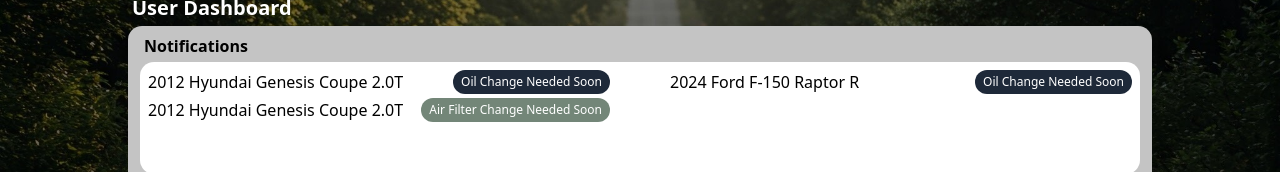
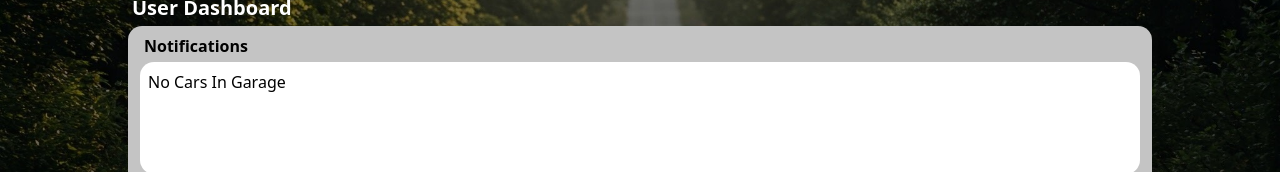
Before and after one commit to SDSU-CompE-561-Spring-2025/autocare-mechanic-finder, a Next.js app in the folder frontend/: page /dashboard in a window 1280 px wide. Shown: the part 224-396 px from the top of the page. Built offline with nearby package versions, Linux system fonts and the light colour scheme; no server answers.

Commit message:
Progression on Car Info page, still working on error message output for carInfo and dashboard garage & notifications

```diff
--- a/frontend/src/app/carprofile/page.tsx
+++ b/frontend/src/app/carprofile/page.tsx
@@ -2,24 +2,14 @@
 import React, {useState} from 'react';
 import Link from "next/link";
 import { Button } from "@/components/ui/button"
-import CarInfo from '@/components/carInfo';
-import MenuButton from '../../components/ui/MenuButton';
-import Sidebar from '../../components/ui/SideBar';
-import NavBar from '@/components/NavBar';
+import CarInfo from '@/components/CarInfo';
 
 
 export default function CarProfile() {
-    const [menuOpen, setMenuOpen] = useState(false);
+
     return(
-
         <div>
-
-             {/* Sidebar passes close-only function */}
-                  <Sidebar menuOpen={menuOpen} toggleMenu={() => setMenuOpen(false)} />
-
-             {/* Top-left toggle button */}
-                  <MenuButton menuOpen={menuOpen} toggleMenu={() => setMenuOpen(!menuOpen)} />
-            <div className="flex flex-col justify-center items-center h-screen w-screen bg-[url('/images/RoadSurface.jpg')] bg-cover bg-repeat bg-size-[30%] min-h-fit overflow-auto min-w-105">
+            <div className="flex flex-col justify-center items-center h-screen w-screen min-h-fit overflow-auto min-w-105">
                 <div className="box-border w-[80%]"><b className="ml-1 text-white text-xl">Car Name</b></div>
                 <div className="flex flex-col px-2 py-1 bg-[#C4C4C4] text-black rounded-xl w-[80%] h-[70%] min-h-35">
                     <div className="px-1 pb-2  flex justify-between items-center"><b className="text-lg"></b></div>
@@ -30,7 +20,7 @@
                 <footer className= "flex-col m-2 justify-end px-5 bg-[#C4C4C4] text-black rounded-xl w-[37%] h-[15%] min-h-12 flex justify-between items-center">
                 <p className = "flex justify-between m-2 margin bottom bg-white rounded-xl p-4 py-5 mb-2 flex-1 overflow-auto">
                     <Button variant="outline" className="mr-20 mb-auto"><Link href="/car-parts">Find Auto Parts</Link></Button>
-                <Button variant="outline" className="ml-50"><Link href="/AutoshopFinderPage">Car Search</Link></Button></p>
+                    <Button variant="outline" className="ml-50"><Link href="/AutoshopFinderPage">Car Search</Link></Button></p>
                 </footer>
         </div>
         </div>
--- a/frontend/src/components/NavigationSidebar.tsx
+++ b/frontend/src/components/NavigationSidebar.tsx
@@ -19,7 +19,7 @@
 
     return(
         <div>
-            {/* Sidebar + Menu button */};
+            {/* Sidebar + Menu button */}
             <Sidebar menuOpen={menuOpen} toggleMenu={() => setMenuOpen(!menuOpen)} />
             <MenuButton menuOpen={menuOpen} toggleMenu={() => setMenuOpen(!menuOpen)} />
         </div>
--- a/frontend/src/components/UserGarage.tsx
+++ b/frontend/src/components/UserGarage.tsx
@@ -30,11 +30,12 @@
 	const [cars, setCars] = useState<Garage[]>([]);
 	const [loading, setLoading] = useState(true);
 	const [error, setError] = useState(null);
-
-
+	const [token, hasToken] = useState(false);
 
 	useEffect(() => {
 		const fetchData = async () => {
+		  const token = localStorage.getItem('accesstoken');	// Get the token from local storage, nonexistent if not logged in
+        if(token){
 			setLoading(true);
 			try {
 				const token = localStorage.getItem('accesstoken');	// Get the token from local storage, must match the variable name given in login
@@ -53,11 +54,11 @@
 				setLoading(false);
 			}
 			};
-
+		}
 		fetchData();
 	  }, [`${API_HOST_URL}/cars/mygarage`]);
 
-	console.log(cars.length)
+	//console.log(cars.length)
 	if(cars.length > 0){
 	return(
 		<div className='grid grid-cols-2 md:grid-cols-3 lg:grid-cols-4 xl:grid-cols-5 2xl:grid-cols-6 gap-2'>
@@ -70,7 +71,7 @@
 				<CardContent>
 					<p>{car.mileage} mi</p>
 					<Button asChild className="mt-2 bg-[#C4C4C4] border-1 border-zinc-200 cursor-pointer text-sm text-black hover:bg-[#7ba686] flex justify-center">
-						<Link href={`/carprofile?car_id=${car.car_id}`}>More</Link>
+						<Link href={`/carprofile?carid=${car.car_id}`}>More</Link>
 					</Button>
 				</CardContent>
 			</Card>
--- a/frontend/src/components/UserNotifications.tsx
+++ b/frontend/src/components/UserNotifications.tsx
@@ -20,208 +20,46 @@
 
 export default function UserNotifications() {
 	const [cars, setCars] = useState<Garage[]>([]);
-    /*const getGarage = useQuery<Car[]>({
-		queryKey: ['garage'],
-		queryFn: async () => {
+    const [loading, setLoading] = useState(true);
+    const [error, setError] = useState(null);
+    const [token, hasToken] = useState(false);
+
+    useEffect(() => {
+      const fetchData = async () => {
+        const token = localStorage.getItem('accesstoken');	// Get the token from local storage, nonexistent if not logged in
+        if(token){
+          setLoading(true);
+          try {
           const token = localStorage.getItem('accesstoken');	// Get the token from local storage, must match the variable name given in login
-			const response = await fetch(`${API_HOST_URL}/cars/garage`, {
+          const response = await fetch(`${API_HOST_URL}/cars/mygarage`, {
             method: 'GET',
             headers: { 'Authorization': `Bearer ${token}` , 'Content-Type': 'application/json' },
           });
-			if (response.status === 200) {
+          if (!response.ok) {
+            throw new Error(`HTTP error! status: ${response.status}`);
+          }
           const data = await response.json();
           setCars(data);
-				console.log(data);
-				return data;
-			} else {
-				throw new Error('Failed to fetch garage items');
+          setLoading(false);
+          } catch (err) {
+          setError(err);
+          setLoading(false);
           }
-		},
-	});*/
-
-    const data = [{
-              "year": 2012,
-              "BrandName": "Hyundai",
-              "model": "Genesis Coupe",
-              "trim": "2.0T",
-              "car_id": 1,
-              "cars": 1,
-              "mileage": 100000,
-              "LastOilChange": "96000",
-              "AirFilter": "80000",
-              "created_at": "2025-05-06T23:49:42.973643"
-            },
-            {
-              "year": 2012,
-              "BrandName": "Hyundai",
-              "model": "Genesis Coupe",
-              "trim": "2.0T",
-              "car_id": 2,
-              "cars": 1,
-              "mileage": 100000,
-              "LastOilChange": "99000",
-              "AirFilter": "99000",
-              "created_at": "2025-05-06T23:49:45.648363"
-            },
-            {
-              "year": 2024,
-              "BrandName": "Rivian",
-              "model": "R1S",
-              "trim": null,
-              "car_id": 3,
-              "cars": 1,
-              "mileage": 20000,
-              "LastOilChange": null,
-              "AirFilter": null,
-              "created_at": "2025-05-06T23:50:17.065969"
-            },
-            {
-              "year": 2024,
-              "BrandName": "Ford",
-              "model": "F-150",
-              "trim": "Raptor R",
-              "car_id": 4,
-              "cars": 1,
-              "mileage": 30000,
-              "LastOilChange": "25000",
-              "AirFilter": "25000",
-              "created_at": "2025-05-06T23:51:08.379397"
-            },
-            {
-                "year": 2018,
-                "BrandName": "Toyota",
-                "model": "Camry",
-                "trim": "LE",
-                "car_id": 11,
-                "cars": 1,
-                "mileage": 65000,
-                "LastOilChange": "62000",
-                "AirFilter": "58000",
-                "created_at": "2025-05-06T23:49:42.973643"
-              },
-              {
-                "year": 2020,
-                "BrandName": "Honda",
-                "model": "Civic",
-                "trim": "EX",
-                "car_id": 12,
-                "cars": 1,
-                "mileage": 42000,
-                "LastOilChange": "40000",
-                "AirFilter": "35000",
-                "created_at": "2025-05-06T23:49:42.973643"
-              },
-              {
-                "year": 2015,
-                "BrandName": "Ford",
-                "model": "F-150",
-                "trim": "XLT",
-                "car_id": 13,
-                "cars": 1,
-                "mileage": 115000,
-                "LastOilChange": "112000",
-                "AirFilter": "105000",
-                "created_at": "2025-05-06T23:49:42.973643"
-              },
-              {
-                "year": 2022,
-                "BrandName": "Tesla",
-                "model": "Model 3",
-                "trim": "Long Range",
-                "car_id": 14,
-                "cars": 1,
-                "mileage": 28000,
-                "LastOilChange": "N/A",
-                "AirFilter": "25000",
-                "created_at": "2025-05-06T23:49:42.973643"
-              },
-              {
-                "year": 2019,
-                "BrandName": "Nissan",
-                "model": "Altima",
-                "trim": "SR",
-                "car_id": 5,
-                "cars": 1,
-                "mileage": 78000,
-                "LastOilChange": "75000",
-                "AirFilter": "70000",
-                "created_at": "2025-05-06T23:49:42.973643"
-              },
-              {
-                "year": 2017,
-                "BrandName": "Chevrolet",
-                "model": "Malibu",
-                "trim": "LT",
-                "car_id": 6,
-                "cars": 1,
-                "mileage": 92000,
-                "LastOilChange": "89000",
-                "AirFilter": "85000",
-                "created_at": "2025-05-06T23:49:42.973643"
-              },
-              {
-                "year": 2021,
-                "BrandName": "Subaru",
-                "model": "Outback",
-                "trim": "Premium",
-                "car_id": 7,
-                "cars": 1,
-                "mileage": 35000,
-                "LastOilChange": "32000",
-                "AirFilter": "28000",
-                "created_at": "2025-05-06T23:49:42.973643"
-              },
-              {
-                "year": 2016,
-                "BrandName": "BMW",
-                "model": "3 Series",
-                "trim": "328i",
-                "car_id": 8,
-                "cars": 1,
-                "mileage": 88000,
-                "LastOilChange": "85000",
-                "AirFilter": "80000",
-                "created_at": "2025-05-06T23:49:42.973643"
-              },
-              {
-                "year": 2023,
-                "BrandName": "Kia",
-                "model": "Sportage",
-                "trim": "LX",
-                "car_id": 9,
-                "cars": 1,
-                "mileage": 15000,
-                "LastOilChange": "12000",
-                "AirFilter": "10000",
-                "created_at": "2025-05-06T23:49:42.973643"
-              },
-              {
-                "year": 2014,
-                "BrandName": "Mazda",
-                "model": "Mazda3",
-                "trim": "i Grand Touring",
-                "car_id": 10,
-                "cars": 1,
-                "mileage": 105000,
-                "LastOilChange": "102000",
-                "AirFilter": "98000",
-                "created_at": "2025-05-06T23:49:42.973643"
+        };
       }
-    ];
+      fetchData();
+      }, [`${API_HOST_URL}/cars/mygarage`]);
 
     const oilnotif = cars.filter((item) => (item.mileage >= parseInt(item.LastOilChange) + 4000));
     const airnotif = cars.filter((item) => (item.mileage >= parseInt(item.AirFilter) + 14000));
 
-    useEffect(() => {
-        setCars(data);
-    }, []);
     if(cars.length > 0){
         return(
             <div className='grid grid-cols-1 xl:grid-cols-2 gap-x-15 gap-y-1 flex-col'>
                 {oilnotif.map((x, index) => (
-                    <p className='flex justify-between max-w-lg'>{x.year} {x.BrandName} {x.model} {x.trim}<p className='bg-gray-800 rounded-xl ml-3 px-2 text-white text-xs flex items-center'>Oil Change Needed Soon</p></p>))}
+                    <div className='flex justify-between max-w-lg'>{x.year} {x.BrandName} {x.model} {x.trim}<div className='bg-gray-800 rounded-xl ml-3 px-2 text-white text-xs flex items-center'>Oil Change Needed Soon</div></div>))}
                 {airnotif.map((x, index) => (
-                    <p className='flex justify-between max-w-lg'>{x.year} {x.BrandName} {x.model} {x.trim}<p className='bg-[#738678] rounded-xl ml-3 px-2 text-white text-xs flex items-center'>Air Filter Change Needed Soon</p></p>))}
+                    <div className='flex justify-between max-w-lg'>{x.year} {x.BrandName} {x.model} {x.trim}<div className='bg-[#738678] rounded-xl ml-3 px-2 text-white text-xs flex items-center'>Air Filter Change Needed Soon</div></div>))}
             </div>)
     }
     else{
--- a/frontend/src/components/carInfo.tsx
+++ b/frontend/src/components/carInfo.tsx
@@ -22,10 +22,11 @@
 
 export default function CarInfo() {
     const params = useSearchParams();
-    const carId = params.get('car_id');
+    const carId = params.get('carid');
     const [cars, setCars] = useState<CarInfo[]>([]);
     const [loading, setLoading] = useState(true);
-    const [error, setError] = useState(null);
+    const [error, setError] = useState('');
+    const [errormessage, setMessage] = useState('');
 
 
     useEffect(() => {
@@ -33,6 +34,7 @@
             setLoading(true);
             try {
             const token = localStorage.getItem('accesstoken');	// Get the token from local storage, must match the variable name given in login
+            console.log(`${API_HOST_URL}/cars/info/${carId}`);
             const response = await fetch(`${API_HOST_URL}/cars/info/${carId}`, {
                 method: 'GET',
                 headers: { 'Authorization': `Bearer ${token}` , 'Content-Type': 'application/json' },
@@ -40,22 +42,27 @@
             if (!response.ok) {
                 throw new Error(`HTTP error! status: ${response.status}`);
             }
-            const data = await response.json();
-            setCars(data);
-            setLoading(false);
+                const data = await response.json();
+                setCars(data);
+                setLoading(false);
             } catch (err) {
-            setError(err);
-            setLoading(false);
+                setError(err);
+                setLoading(false);
+                if(err.toString().includes('401')){
+                    setMessage('Please Sign In Again');
+                }
+                else if(err.toString().includes('422')){
+                    setMessage('Unauthorized');
+                }
             }
         };
 
         fetchData();
         }, [`${API_HOST_URL}/cars/mygarage`]);
 
-
     return (
         <div>
-
+            <div className={errormessage ? 'text-black' : 'text-red-500'}>{errormessage}</div>
             <h1><div>
                 {cars.map((car) => (
                     <div key={car.car_id} className="flex flex-col text-black rounded-xl w-[80%] h-[70%] min-h-35">
--- a/frontend/src/components/ui/MenuButton.tsx
+++ b/frontend/src/components/ui/MenuButton.tsx
@@ -4,7 +4,7 @@
 export default function MenuButton({ menuOpen, toggleMenu }) {
   return (
     <button
-      className="ml-5 mb-5 p-2 flex justify-center rounded bg-[#738678] text-white hover:bg-[#5a6d5c]"
+      className="ml-5 p-2 flex justify-center rounded bg-[#738678] text-white hover:bg-[#5a6d5c]"
       onClick={toggleMenu}
     >
       {menuOpen ? '' : 'Menu'}
```
Lines whose indentation alone changed are shown as unchanged.
